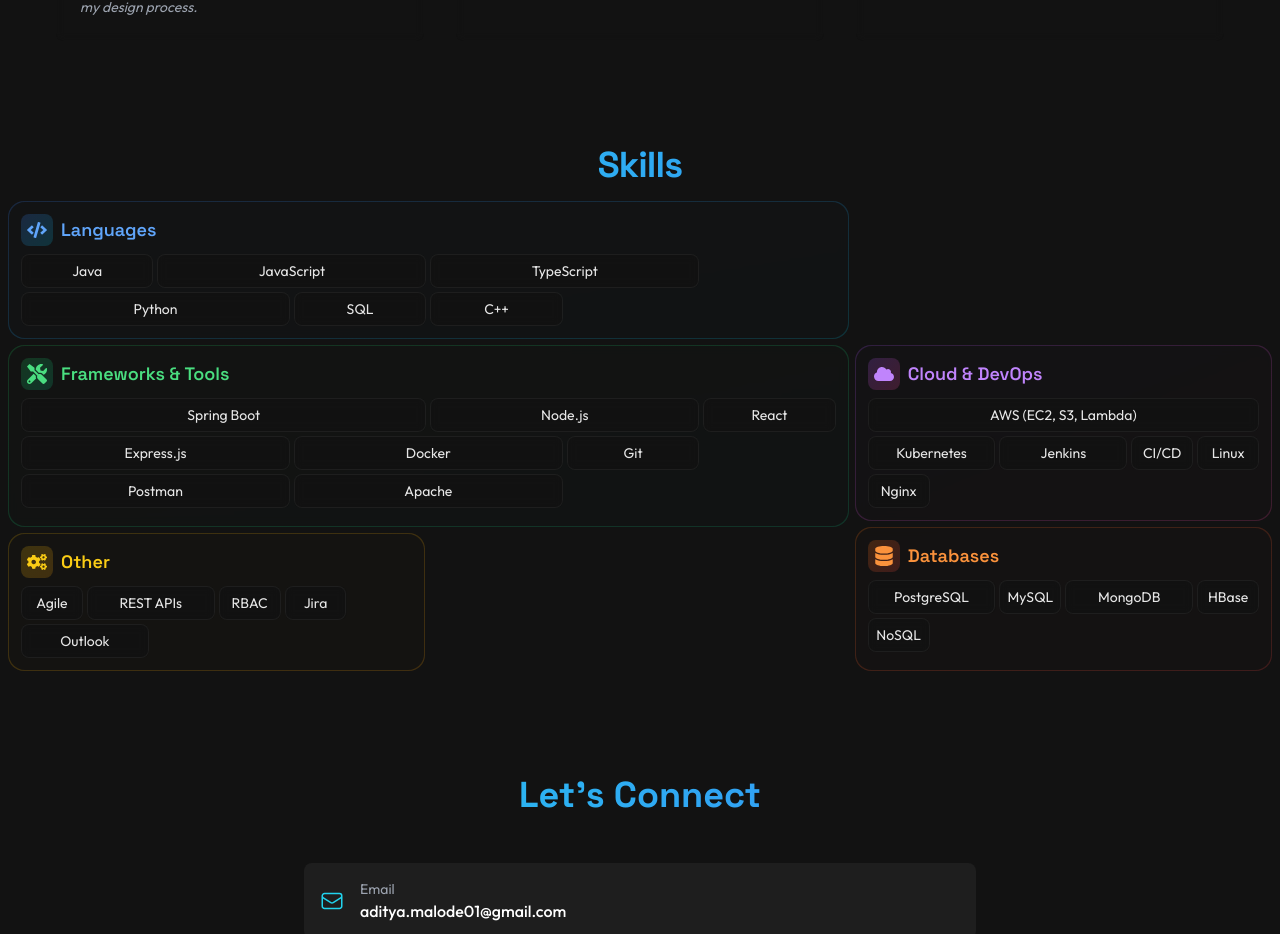
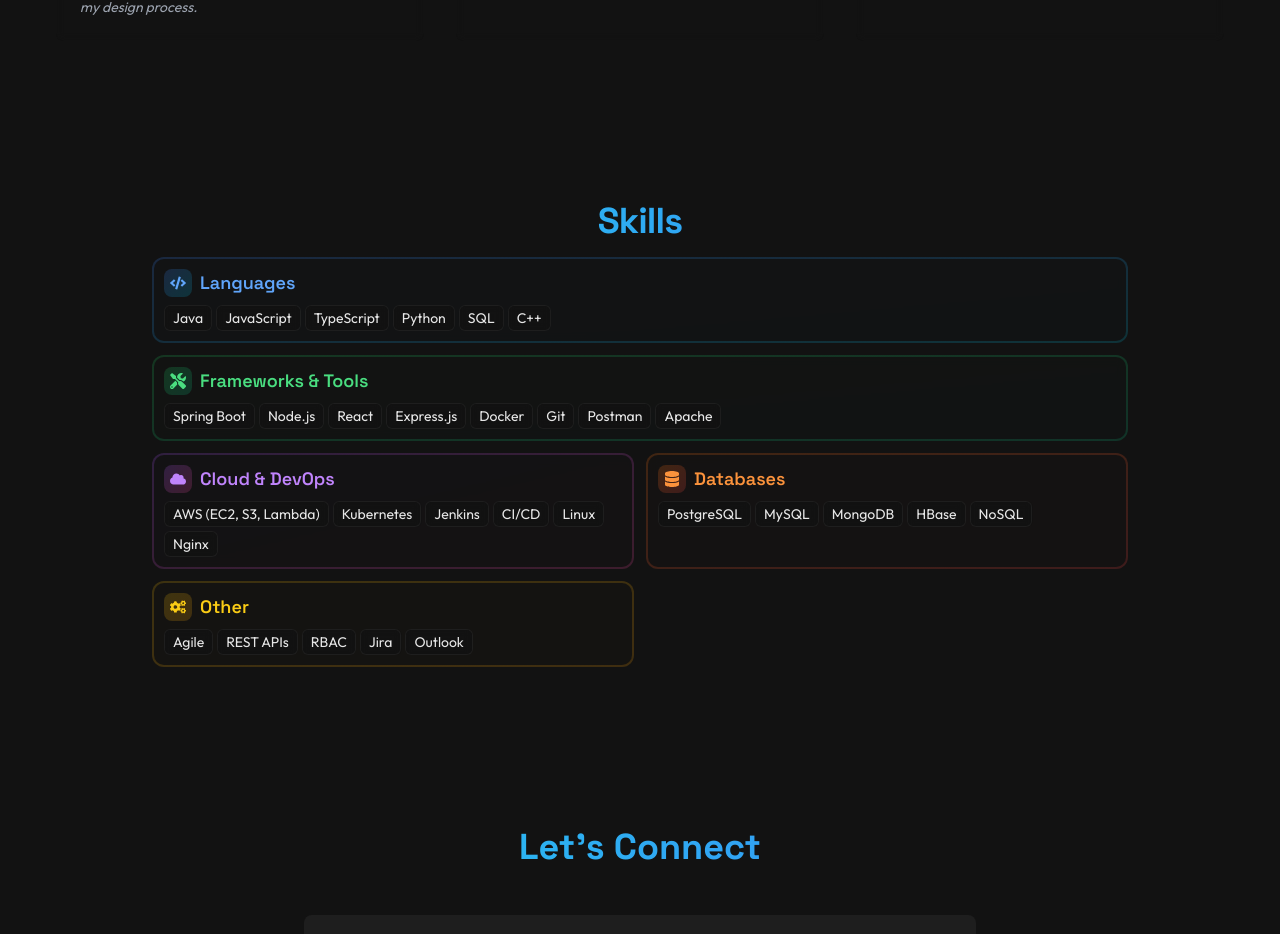
Before and after one commit to Ady-6720/Portfolio---new, a React (Create React App) app: page / in a window 1280 px wide. Shown: the part 2599-3533 px from the top of the page. Built offline with nearby package versions, Linux system fonts and the light colour scheme.

Commit message:
refactor: improve Skills component with bento grid layout

```diff
--- a/src/components/Skills.tsx
+++ b/src/components/Skills.tsx
@@ -16,14 +16,12 @@
     title: 'Languages',
     skills: ['Java', 'JavaScript', 'TypeScript', 'Python', 'SQL', 'C++'],
     icon: FaCode,
-    span: 'col',
     color: 'from-blue-500/20 to-cyan-500/20 text-blue-400',
   },
   {
     title: 'Frameworks & Tools',
     skills: ['Spring Boot', 'Node.js', 'React', 'Express.js', 'Docker', 'Git', 'Postman', 'Apache'],
     icon: FaTools,
-    span: 'both',
     color: 'from-green-500/20 to-emerald-500/20 text-green-400',
   },
   {
@@ -36,7 +34,6 @@
     title: 'Databases',
     skills: ['PostgreSQL', 'MySQL', 'MongoDB', 'HBase', 'NoSQL'],
     icon: FaDatabase,
-    span: 'row',
     color: 'from-orange-500/20 to-red-500/20 text-orange-400',
   },
   {
@@ -48,35 +45,29 @@
 ];
 
 const Skills: React.FC = () => {
-  const getSkillSpan = (skill: string) => {
-    const length = skill.length;
-    if (length > 20) return 'col-span-6'; // Full width for very long text
-    if (length > 15) return 'col-span-4'; // 2/3 width for long text
-    if (length > 10) return 'col-span-3'; // Half width for medium text
-    if (length > 5) return 'col-span-2'; // 1/3 width for short text
-    return 'col-span-1'; // Smallest width for very short text
-  };
-
   return (
-    <section id="skills" className="py-6 px-2">
-      <div className="max-w-7xl mx-auto">
+    <section id="skills" className="section-padding">
+      <div className="container-custom max-w-5xl">
         <motion.h2
           initial={{ opacity: 0, y: 20 }}
           whileInView={{ opacity: 1, y: 0 }}
           transition={{ duration: 0.8 }}
           viewport={{ once: true }}
-          className="text-2xl md:text-4xl font-bold mb-4 text-center gradient-text"
+          className="section-title mb-4"
         >
           Skills
         </motion.h2>
 
-        <div className="grid grid-cols-1 md:grid-cols-2 lg:grid-cols-3 gap-1.5">
+        <div className="grid grid-cols-1 md:grid-cols-6 gap-3">
           {skillCategories.map((category, i) => {
-            const spanClasses = {
-              col: 'lg:col-span-2',
-              row: 'lg:row-span-2',
-              both: 'lg:col-span-2 lg:row-span-2',
-            };
+            const colSpans = {
+              0: 'md:col-span-6', // Languages
+              1: 'md:col-span-6', // Frameworks
+              2: 'md:col-span-3', // Cloud
+              3: 'md:col-span-3', // Databases
+              4: 'md:col-span-3', // Other
+            }[i] || '';
+
             const Icon = category.icon;
 
             return (
@@ -86,24 +77,24 @@
                 whileInView={{ opacity: 1, y: 0 }}
                 transition={{ duration: 0.6, delay: i * 0.1 }}
                 viewport={{ once: true }}
-                className={`group relative overflow-hidden rounded-2xl bg-gradient-to-br ${category.color} p-[1px]
-                  ${category.span ? spanClasses[category.span] : ''}`}
+                className={`group relative overflow-hidden rounded-xl bg-gradient-to-br ${category.color} p-0.5
+                  ${colSpans}`}
               >
-                <div className="relative h-full bg-dark/95 backdrop-blur-sm rounded-2xl p-3
+                <div className="relative h-full bg-dark/95 backdrop-blur-sm rounded-[10px] p-2.5
                   transition-colors duration-300 hover:bg-dark/90">
                   {/* Header */}
                   <div className="flex items-center gap-2 mb-2">
                     <div className={`p-1.5 rounded-lg bg-gradient-to-br ${category.color}`}>
                       {/* @ts-ignore */}
-                      <Icon className="w-4 h-4 md:w-5 md:h-5" />
+                      <Icon className="w-4 h-4" />
                     </div>
                     <h3 className="text-sm md:text-lg font-display font-semibold">
                       {category.title}
                     </h3>
                   </div>
 
-                  {/* Skills Bento Grid */}
-                  <div className="grid grid-cols-6 auto-rows-auto gap-1">
+                  {/* Skills Grid */}
+                  <div className="flex flex-wrap items-start justify-start -m-0.5">
                     {category.skills.map((skill, idx) => (
                       <motion.div
                         key={idx}
@@ -111,18 +102,16 @@
                         whileInView={{ opacity: 1, scale: 1 }}
                         transition={{
                           duration: 0.2,
-                          delay: idx * 0.03,
+                          delay: idx * 0.05,
                           type: 'spring',
                           stiffness: 300,
                         }}
                         viewport={{ once: true }}
-                        className={`relative group/skill ${getSkillSpan(skill)}`}
+                        className="m-0.5 shrink-0"
                       >
-                        <div className={`absolute inset-0 bg-gradient-to-br ${category.color} rounded-lg
-                          opacity-0 group-hover/skill:opacity-100 transition-opacity duration-300`} />
-                        <div className="relative h-full flex items-center justify-center px-2 py-1.5 bg-dark/50 backdrop-blur-sm rounded-lg
+                        <div className="relative px-2 py-0.5 bg-dark/50 backdrop-blur-sm rounded-md
                           border border-white/5 hover:border-white/10 transition-colors">
-                          <p className="text-[10px] md:text-sm text-center text-white/90 whitespace-nowrap">
+                          <p className="text-[10px] md:text-sm text-white/90">
                             {skill}
                           </p>
                         </div>
```
